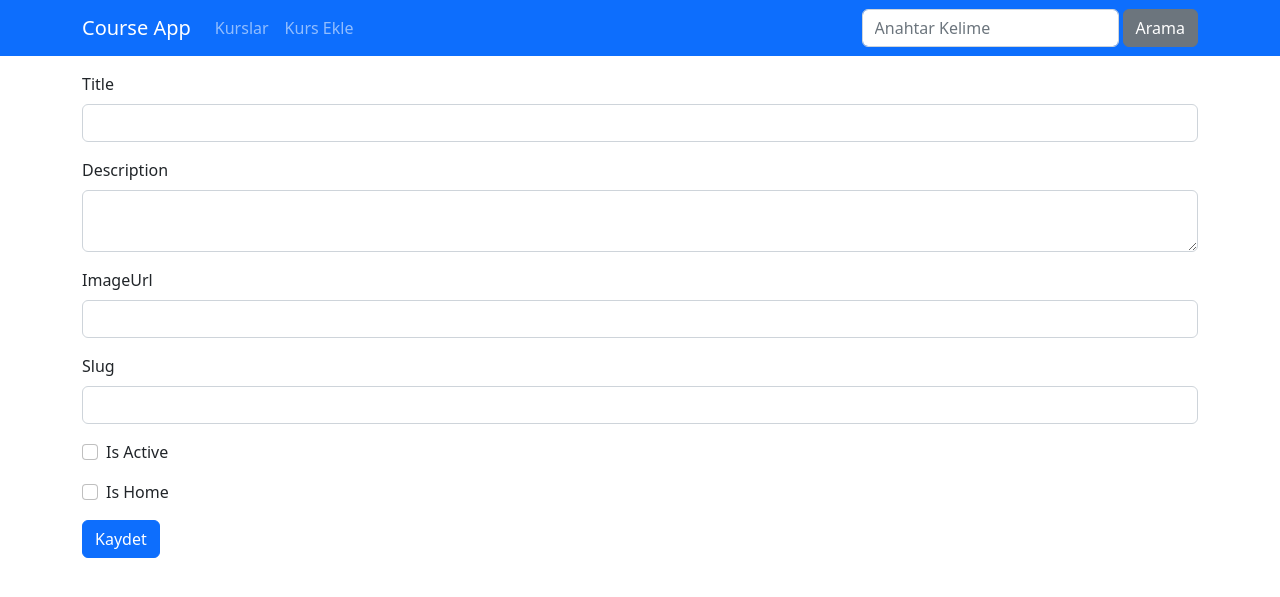
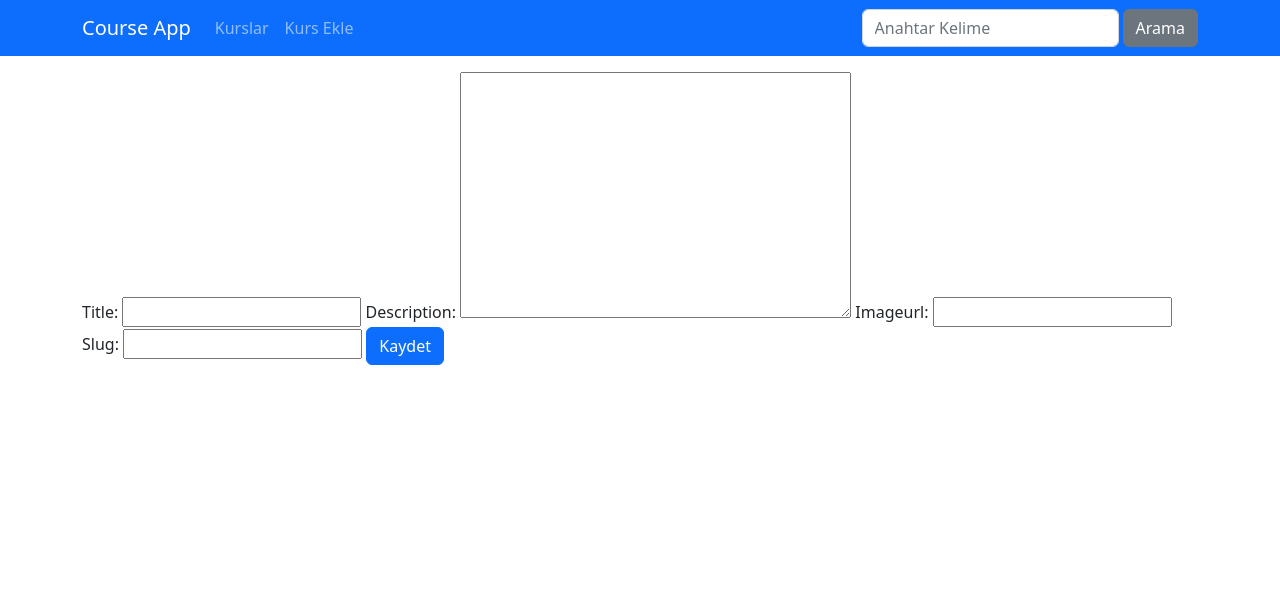
Before and after one commit to gonulpolat/Django-ile-Web-Gelistirme-Sadik-Turan, a Django app: page /kurs/create-course in a window 1280 px wide. Shown: the top 597 px of the page. Run offline with Django 4.2, Linux system fonts and the light colour scheme; some libraries are stand-ins or nearby versions.

Commit message:
form class'ı oluşturuldu

```diff
--- /dev/null
+++ b/Courses/forms.py
@@ -0,0 +1,7 @@
+from django import forms
+
+class CourseCreateForm(forms.Form):
+    title = forms.CharField()
+    description = forms.CharField(widget=forms.Textarea)
+    imageUrl = forms.CharField()
+    slug = forms.CharField()
--- a/Courses/templates/courses/create_course.html
+++ b/Courses/templates/courses/create_course.html
@@ -23,30 +23,7 @@
 
                 <form action="{% url "create_course" %}" method="POST">
                     {% csrf_token %}
-                    <div class="mb-3">
-                        <label for="title" class="form-label">Title</label>
-                        <input type="text" name="title" class="form-control">
-                    </div>
-                    <div class="mb-3">
-                        <label for="description" class="form-label">Description</label>
-                        <textarea name="description" class="form-control"></textarea>
-                    </div>
-                    <div class="mb-3">
-                        <label for="imageUrl" class="form-label">ImageUrl</label>
-                        <input type="text" name="imageUrl" class="form-control">
-                    </div>
-                    <div class="mb-3">
-                        <label for="slug" class="form-label">Slug</label>
-                        <input type="text" name="slug" class="form-control">
-                    </div>
-                    <div class="form-check mb-3">
-                        <input type="checkbox" name="isActive" class="form-check-input">
-                        <label for="isActive" class="form-check-label">Is Active</label>
-                    </div>
-                    <div class="form-check mb-3">
-                        <input type="checkbox" name="isHome" class="form-check-input">
-                        <label for="isHome" class="form-check-label">Is Home</label>
-                    </div>
+                    {{ form }}
                     <button type="submit" class="btn btn-primary">Kaydet</button>
                 </form>
             </div>
--- a/Courses/views.py
+++ b/Courses/views.py
@@ -1,5 +1,7 @@
 from django.core.paginator import Paginator
 from django.shortcuts import get_object_or_404, redirect, render
+
+from Courses.forms import CourseCreateForm
 from .models import Category, Course
 
 # Create your views here.
@@ -31,45 +33,13 @@ def search(request):
     })
 
 def createCourse(request):
+    # GET sourgusu için çalışır
 
-    if request.method == "POST":
-        title = request.POST["title"]
-        description = request.POST["description"]
-        imageUrl = request.POST["imageUrl"]
-        slug = request.POST["slug"]
-        isActive = request.POST.get("isActive", False)
-        isHome = request.POST.get("isHome", False)
+    form = CourseCreateForm()
 
-        if isActive == "on":
-            isActive = True
-
-        if isHome == "on":
-            isHome = True
-
-        error = False
-        msg = ""
-
-        if title == "":
-            error = True
-            msg = "Başlık boş olamaz."
-
-        elif len(title) < 3:
-            error = True
-            msg = "Başlık en az 3 karakter olmalıdır."
-
-        if error:
-            return render(request, "courses/create_course.html", {
-                "error": True,
-                "msg": msg
-            })
-
-        course = Course(title=title, description=description, imageUrl=imageUrl, slug=slug, isActive=isActive, isHome=isHome)
-
-        course.save()
-
-        return redirect("/kurs")
-
-    return render(request, "courses/create_course.html")
+    return render(request, "courses/create_course.html", {
+        "form": form
+    })
 
 
 def details(request, slug):
```
